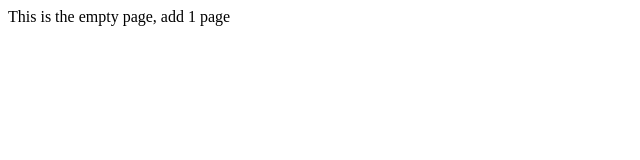
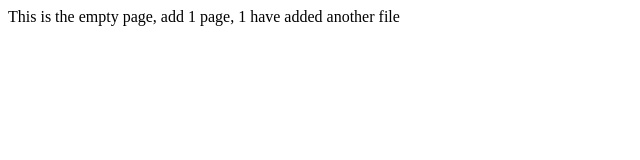
Before and after one commit to yewyeanyoong/testGit, a plain HTML site: page index.html in a window 1280 px wide. Shown: the whole page, without its empty margins (0-640 px from the left). Drawn offline with Linux system fonts and the light colour scheme.

Commit message:
Modify body text in index.html
Updated body content to reflect the addition of another file.

```diff
--- a/index.html
+++ b/index.html
@@ -1 +1 @@
-<html><head><title>First Page</title></head><body>This is the empty page, add 1 page</body></html>
+<html><head><title>First Page</title></head><body>This is the empty page, add 1 page, 1 have added another file</body></html>
```
